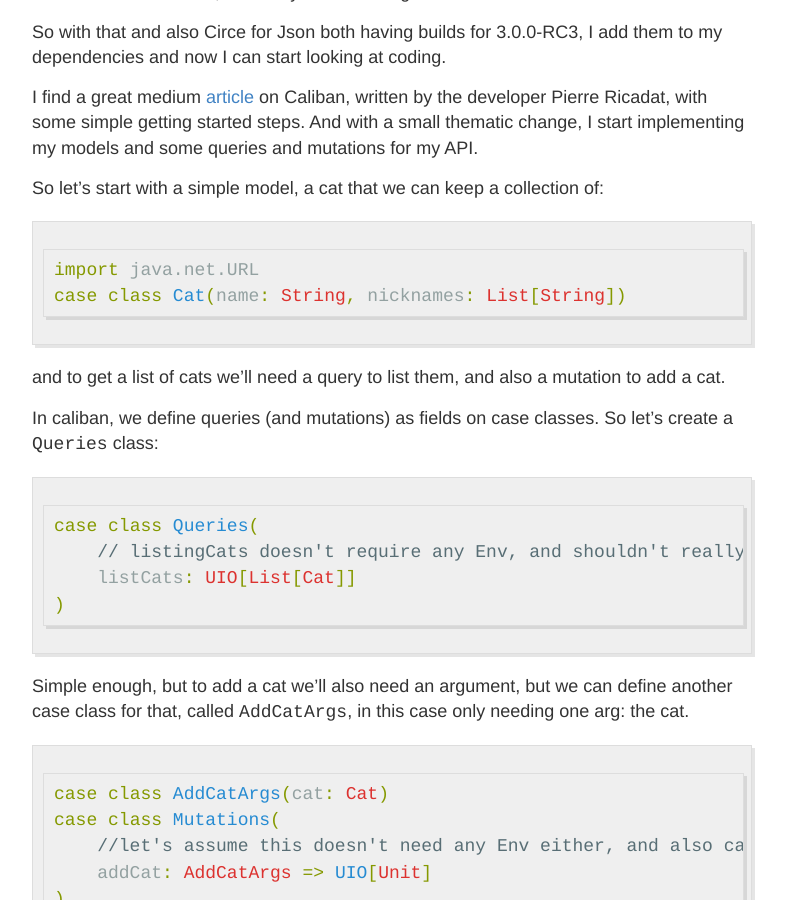
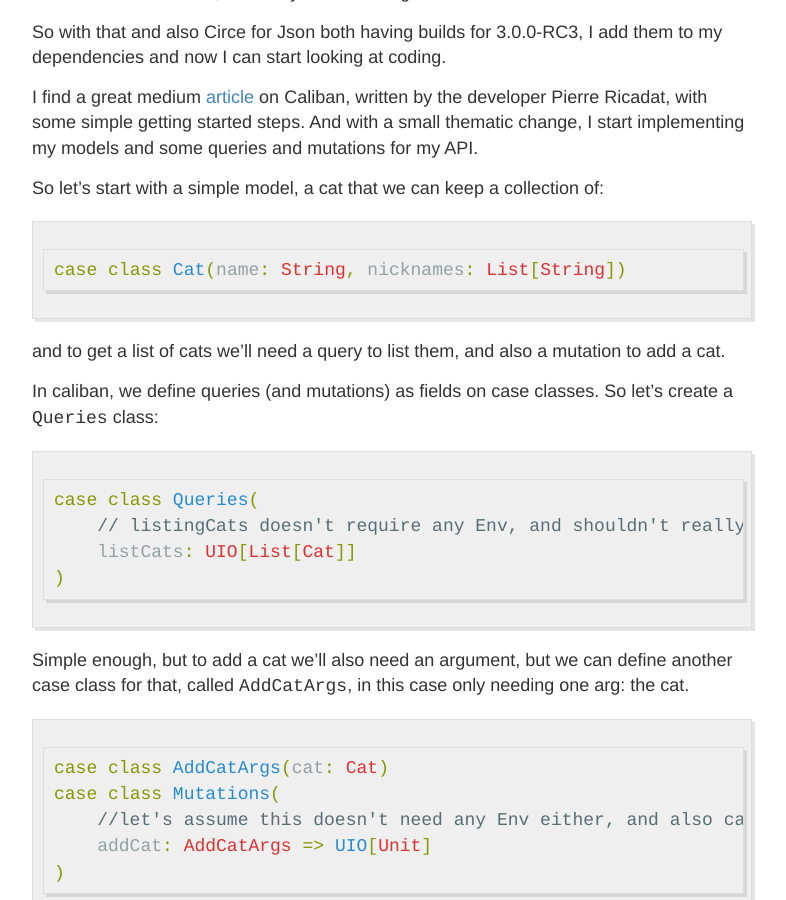
Before and after one commit to ocoulson/ocoulson.github.io, a Jekyll site: the page built from _posts/2021-05-17-scala-3-zio-http-caliban.md, in a window 1280 px wide and 900 px high, scrolled down 1266 px. Shown: the whole window, without its empty margins (248-1034 px from the left). Built offline with Jekyll 4.4.1, drawn with Linux system fonts in a browser that asks for light colours.

Commit message:
Remove unnecessary import in snippet

````diff
--- a/_posts/2021-05-17-scala-3-zio-http-caliban.md
+++ b/_posts/2021-05-17-scala-3-zio-http-caliban.md
@@ -34,7 +34,6 @@ I find a great medium [article](https://medium.com/@ghostdogpr/graphql-in-scala-
 So let's start with a simple model, a cat that we can keep a collection of:
 
 ```scala
-import java.net.URL
 case class Cat(name: String, nicknames: List[String])
 ```
 
````
